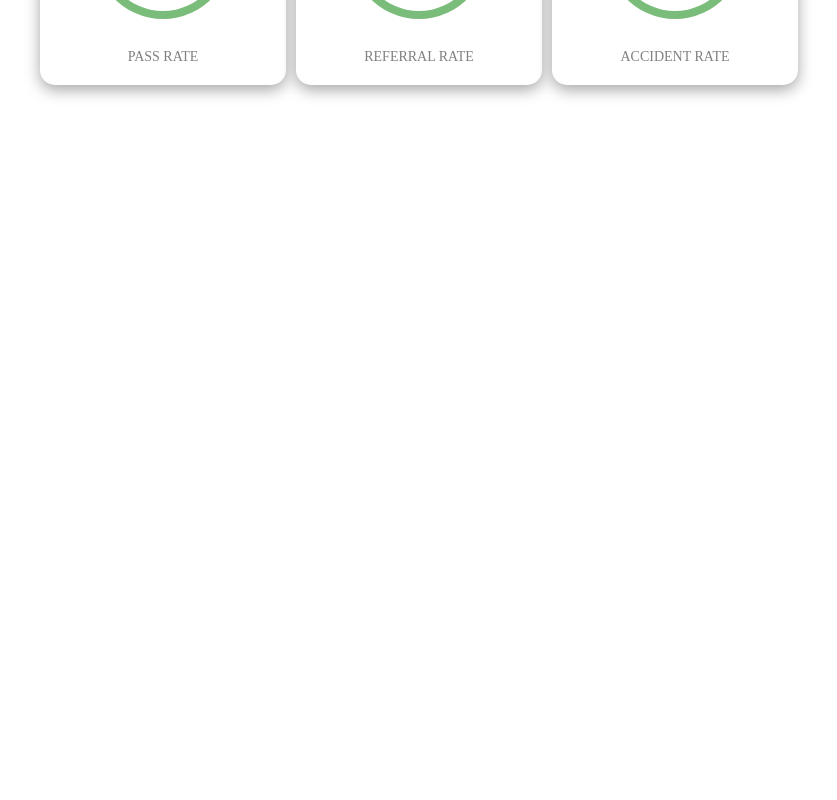
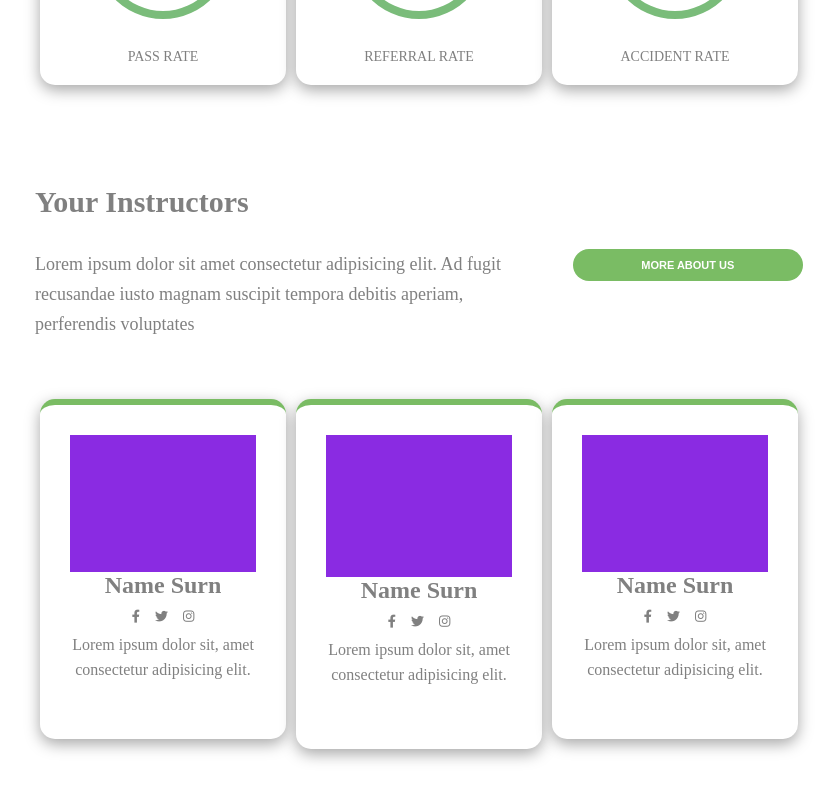
Before and after one commit to Frowingg/proj-html-vuejs, a Vue app: page / in a window 1280 px wide. Shown: the part 1832-2632 px from the top of the page, without its empty margins (221-1058 px from the left). Built offline with nearby package versions, Linux system fonts and the light colour scheme.

Commit message:
instructor area

```diff
--- a/src/App.vue
+++ b/src/App.vue
@@ -76,7 +76,7 @@ export default {
 }
 
 .btn{
-  background-color: #97b27b;
+  background-color: #7abc64;
   color: white;
   border: none;
   padding: 10px 15px;
--- a/src/components/MyCoursesArea.vue
+++ b/src/components/MyCoursesArea.vue
@@ -1,6 +1,7 @@
 <template>
+    <div class="container">
         <section id="courses-area">
-        <div class="container">
+
                 <section id="courses-info">
 
                     <div id="courses-info-left">
@@ -60,17 +61,27 @@
 
                 </section>
 
+                <MyInstructorArea />
+        </section>
     </div>
-    </section>
 </template>
 
 <script>
+import MyInstructorArea from './MyInstructorArea.vue';
+
 export default {
-    name: 'MyCoursesArea'
+    name: 'MyCoursesArea',
+    components: {
+        MyInstructorArea,
+    }
 }
 </script>
 
 <style lang="scss" scoped>
+#courses-area{
+    height: 500px;
+}
+
 #courses-info{
     padding: 50px 0;
     display: flex;
--- /dev/null
+++ b/src/components/MyInstructorArea.vue
@@ -0,0 +1,144 @@
+<template>
+        <section id="instructor-area">
+
+            <div id="instructor-area-top">
+                <div id="title">
+                    <h2>Your Instructors</h2>
+                </div>
+                <div id="my-content">
+                    <div id="text">
+                        Lorem ipsum dolor sit amet consectetur adipisicing elit. Ad fugit recusandae iusto magnam suscipit tempora debitis aperiam, perferendis voluptates
+                    </div>
+                    <div id="button">
+                        <button class="btn">
+                            MORE ABOUT US
+                        </button>
+                    </div>
+                </div>
+            </div>
+
+            <div id="instructor-area-bottom">
+                <div class="card-base">
+                    <div class="img"></div>
+                    <div class="info">
+                        <h2>Name Surn</h2>
+                        <div class="icons">
+                            <i class="fa-brands fa-facebook-f"></i>
+                            <i class="fa-brands fa-twitter"></i>
+                            <i class="fa-brands fa-instagram"></i>
+                        </div>
+                        <p>Lorem ipsum dolor sit, amet consectetur adipisicing elit. </p>
+                    </div>
+                </div>
+                <div class="card-base">
+                    <div class="img"></div>
+                    <div class="info">
+                        <h2>Name Surn</h2>
+                        <div class="icons">
+                            <i class="fa-brands fa-facebook-f"></i>
+                            <i class="fa-brands fa-twitter"></i>
+                            <i class="fa-brands fa-instagram"></i>
+                        </div>
+                        <p>Lorem ipsum dolor sit, amet consectetur adipisicing elit. </p>
+                    </div>
+                </div>
+                <div class="card-base">
+                    <div class="img"></div>
+                    <div class="info">
+                        <h2>Name Surn</h2>
+                        <div class="icons">
+                            <i class="fa-brands fa-facebook-f"></i>
+                            <i class="fa-brands fa-twitter"></i>
+                            <i class="fa-brands fa-instagram"></i>
+                        </div>
+                        <p>Lorem ipsum dolor sit, amet consectetur adipisicing elit. </p>
+                    </div>
+                </div>
+
+
+            </div>
+
+
+        </section>
+
+</template>
+
+<script>
+export default {
+    name: 'MyInstructorArea',
+}
+</script>
+
+<style lang="scss" scoped>
+#instructor-area{
+
+    #instructor-area-top{
+        margin: 100px 0 60px;
+        font-size: 20px;
+
+        #title{
+            margin-bottom: 30px;
+        }
+
+        #my-content{
+            display: flex;
+            justify-content: space-between;
+
+            #text{
+                width: 66%;
+                font-size: 18px;
+                line-height: 30px;
+            }
+
+            #button{
+                width: 30%;
+
+                .btn{
+                    width: 100%;
+                }
+            }
+        }
+    }
+
+    #instructor-area-bottom div:nth-child(2) {
+            height: 350px;
+        }
+
+    #instructor-area-bottom{
+        display: flex;
+
+        .card-base{
+            height: 340px;
+            padding: 30px;
+            text-align: center;
+
+            .img{
+                width: 100%;
+                height: 50%;
+                background-color: blueviolet;
+            }
+            .info{
+                height: fit-content;
+
+
+
+                .icons{
+                    margin: 7.5px 0;
+                    height: min-content;
+
+                    i{
+                        margin: 0 7.5px;
+                        font-size: 13px;
+                    }
+
+                }
+                p{
+                    line-height: 25px;
+                }
+            }
+        }
+    }
+
+}
+
+</style>
```
Also changed, not shown: src/components/MyMain.vue (+5 -2 lines). Lines whose indentation alone changed are shown as unchanged.
